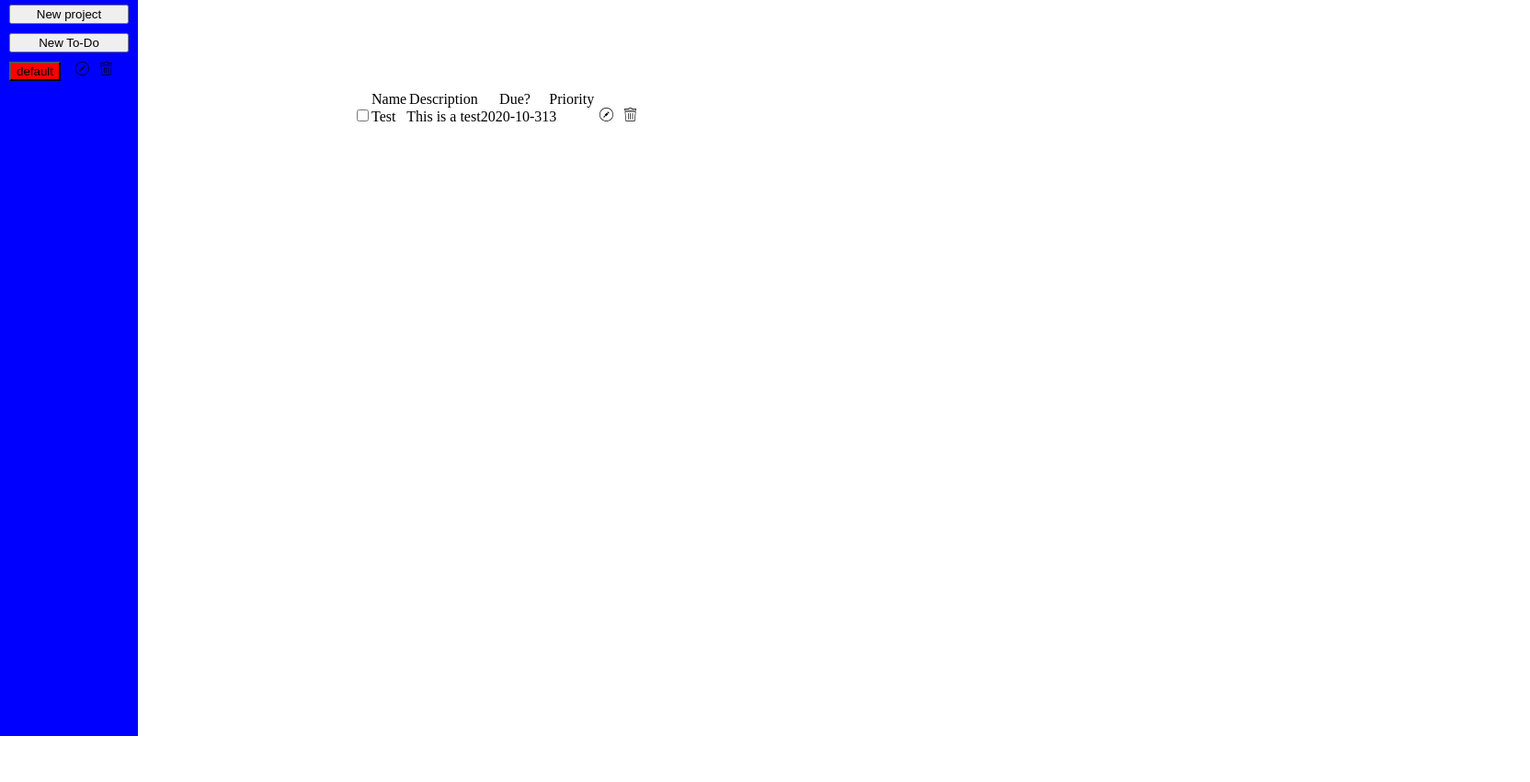
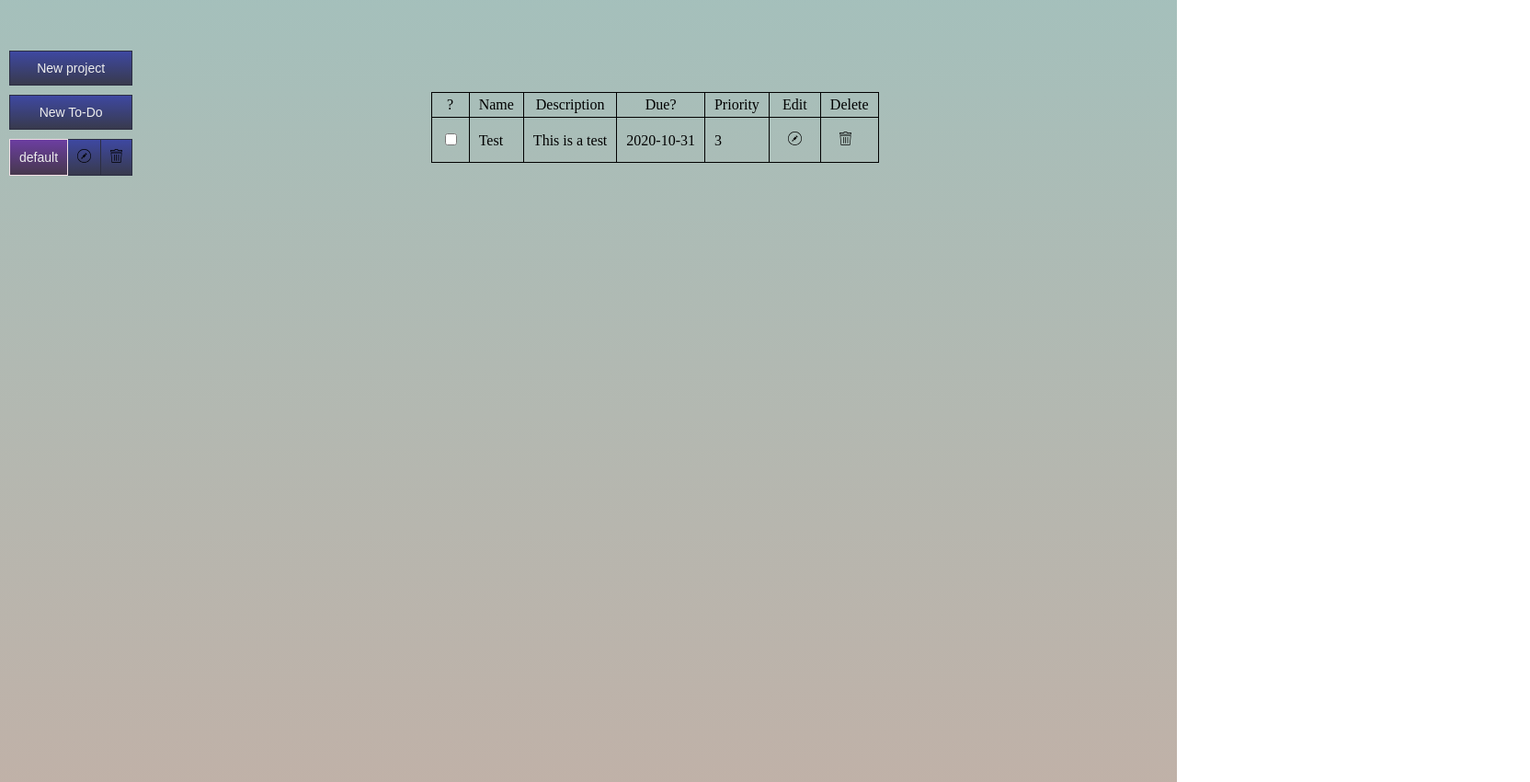
Before and after one commit to reinimax/todo-list, a website built with webpack: page dist/index.html in a window 1280 px wide. Shown: the whole page at 92% size, 1664 px wide, since content can reach past the window. Before the commit the page ends 800 px from the top, so only its background shows below. Built offline with Linux system fonts and the light colour scheme.

Commit message:
Begin to style interface
Add background-gradient, basic styling of buttons and table

```diff
--- a/src/displaycontroller.js
+++ b/src/displaycontroller.js
@@ -125,6 +125,8 @@ const displayController = (() => {
 
       const checkbox = document.createElement("input");
       checkbox.setAttribute("type", "checkbox");
+      const checkboxCell = document.createElement("td");
+      checkboxCell.appendChild(checkbox);
 
       const name = document.createElement("td");
       name.textContent = projectToRender.toDoList[i].title;
@@ -161,7 +163,7 @@ const displayController = (() => {
       });
       deleteCell.appendChild(deleteBtn);
 
-      newRow.appendChild(checkbox);
+      newRow.appendChild(checkboxCell);
       newRow.appendChild(name);
       newRow.appendChild(descr);
       newRow.appendChild(date);
--- a/src/style.css
+++ b/src/style.css
@@ -1,23 +1,55 @@
-.popup-box {
-  display: none;
-  position: absolute;
-  top: 100px;
-  background-color: aquamarine;
+/* General */
+body {
+  background-image: linear-gradient(
+    rgba(75, 129, 120, 0.5),
+    rgba(129, 100, 81, 0.5)
+  );
 }
 
+button {
+  padding: 10px;
+  font-size: 14px;
+}
+
+button,
+.inner-navbar .icon-btn {
+  background-image: linear-gradient(rgb(62, 72, 161), rgb(56, 58, 77));
+  color: rgb(237, 237, 237);
+  border: 1px solid rgb(44, 46, 66);
+}
+
+.icon {
+  height: 15px;
+}
+
+.icon-btn {
+  background-image: unset;
+  background-color: transparent;
+  border: none;
+}
+
+/* Utility */
 .visible {
-  display: flex;
+  display: flex !important;
   flex-direction: column;
   align-items: flex-start;
   justify-content: space-evenly;
 }
 
+.active {
+  border-color: rgb(243, 223, 230);
+  background-image: linear-gradient(rgb(108, 62, 161), rgb(70, 56, 77));
+}
+
+/* Layout */
+#flex-container {
+  display: flex;
+}
+
+/* Navbar */
 #navbar {
-  position: fixed;
-  min-width: 150px;
-  height: 100%;
-  left: 0px;
-  background-color: blue;
+  height: 100vh;
+  padding-top: 50px;
 }
 
 .inner-navbar {
@@ -25,18 +57,42 @@
   flex-direction: column;
 }
 
-.navbar-btn {
-  margin: 5px 10px;
+.inner-navbar div {
+  width: 100%;
+  display: flex;
 }
 
-.active {
-  background-color: red;
+.inner-navbar div .icon-btn {
+  margin: 5px 0 5px;
+  border-left: none;
 }
 
+.navbar-btn {
+  margin: 5px 0 5px 10px;
+  flex-grow: 1;
+}
+
+/* Main */
 #main {
-  position: relative;
+  flex-grow: 1;
+}
+
+#todo-list {
+  margin: 100px auto 0;
+}
+
+#todo-list th,
+td {
+  padding: 5px 10px;
+  border: 1px solid black;
+}
+
+/* Popup Forms */
+.popup-box {
+  display: none;
+  position: absolute;
   top: 100px;
-  left: 30%;
+  background-color: aquamarine;
 }
 
 #new-project-form {
@@ -56,12 +112,3 @@
   border: 1px solid black;
   padding-left: 30px;
 }
-
-.icon {
-  height: 15px;
-}
-
-.icon-btn {
-  background-color: transparent;
-  border: none;
-}
```
Also changed, not shown: dist/index.html, dist/main.js.
